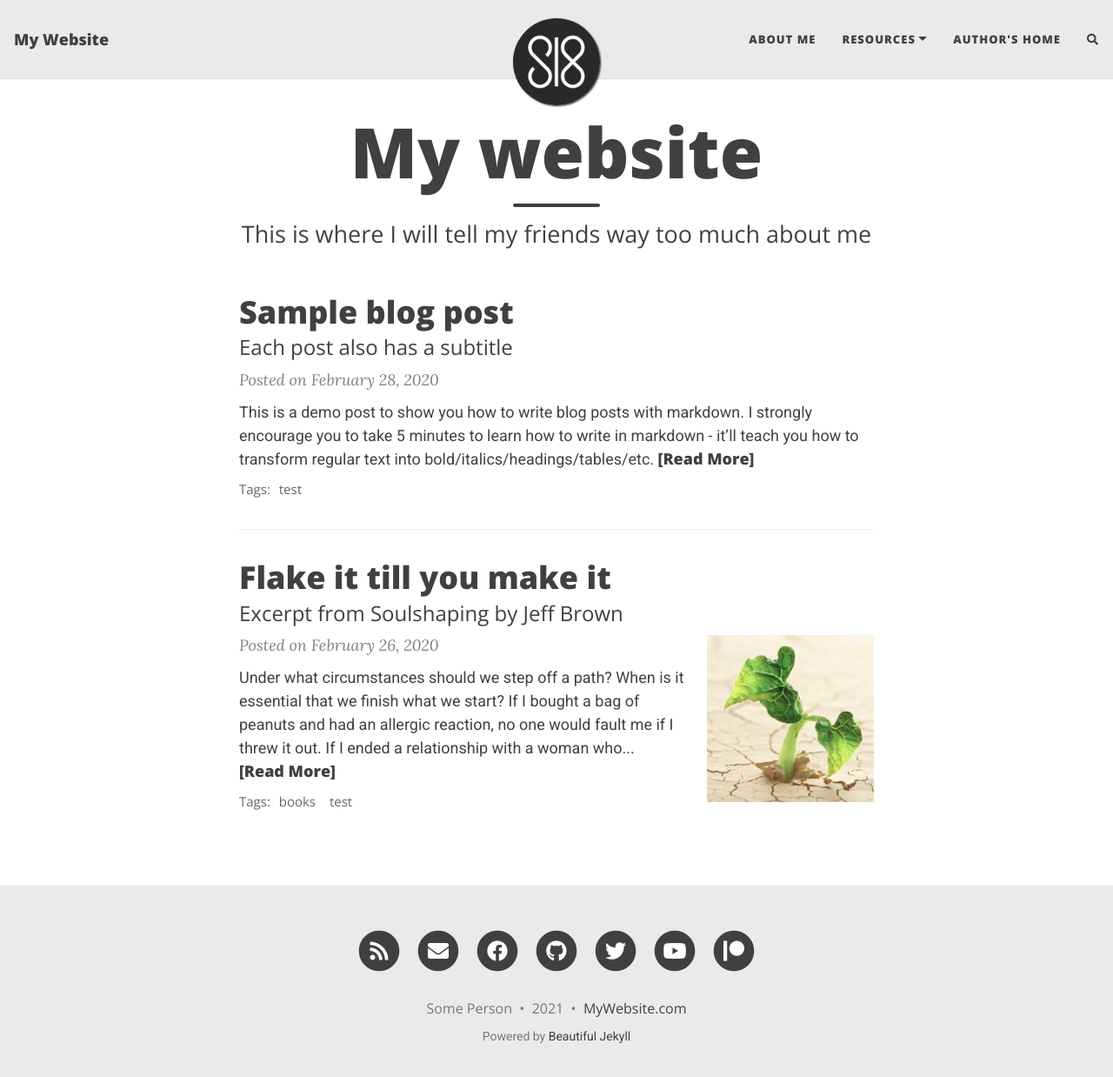
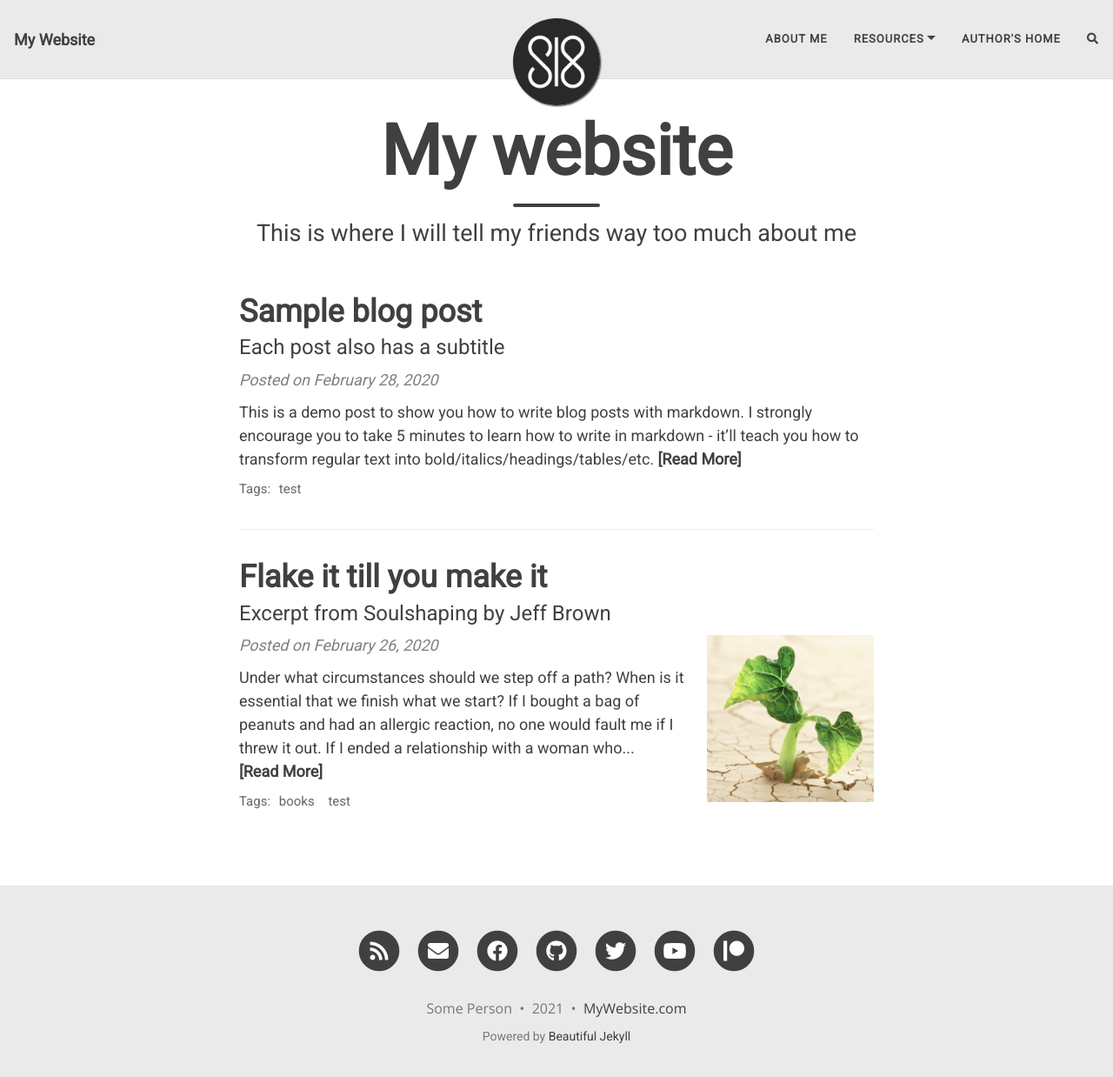
Before and after one commit to UncleJammer/unclejammer.github.io, a Jekyll site: the page built from index.html, in a window 1280 px wide and 1252 px high. Shown: the top 1238 px of the window at 87% size. Built offline with Jekyll 4.4.1, drawn with Linux system fonts in a browser that asks for light colours; nearby versions of some CDN libraries; the list of posts is cut into pages by our own code; comment, search, counter and statistics services are not loaded.

Commit message:
Update beautifuljekyll.css

```diff
--- a/assets/css/beautifuljekyll.css
+++ b/assets/css/beautifuljekyll.css
@@ -3,7 +3,7 @@ layout: null
 ---
 
 @import url("pygment_highlights.css");
-@import url('https://fonts.googleapis.com/css2?family=Roboto');
+@import url("https://fonts.googleapis.com/css2?family=Roboto");
 
 /* --- General --- */
 
@@ -29,7 +29,8 @@ p {
   margin: 1.875rem 0;
 }
 h1,h2,h3,h4,h5,h6 {
-  font-family: 'Open Sans', 'Helvetica Neue', Helvetica, Arial, sans-serif;
+  font-family: 'Roboto', 'Segoe UI', Tahoma, Geneva, Verdana, sans-serif;
+  /*font-family: 'Open Sans', 'Helvetica Neue', Helvetica, Arial, sans-serif;*/
   font-weight: 800;
   line-height: 1.1;
 }
@@ -127,7 +128,8 @@ img {
 .navbar-custom {
   background-color: {{ site.navbar-col | default: "#EAEAEA" }};
   border-bottom: 1px solid {{ site.navbar-border-col | default: "#DDDDDD" }};
-  font-family: 'Open Sans', 'Helvetica Neue', Helvetica, Arial, sans-serif;
+  font-family: 'Roboto', 'Segoe UI', Tahoma, Geneva, Verdana, sans-serif;
+  /*font-family: 'Open Sans', 'Helvetica Neue', Helvetica, Arial, sans-serif;*/
   {% if site.navbar-img %}
     background-image: url({{ site.navbar-img | relative_url }});
     background-attachment: fixed;
@@ -452,7 +454,8 @@ footer .footer-custom-content {
 
 .post-preview a {
   text-decoration: none;
-  font-family: 'Open Sans', 'Helvetica Neue', Helvetica, Arial, sans-serif;
+  font-family: 'Roboto', 'Segoe UI', Tahoma, Geneva, Verdana, sans-serif;
+  /*font-family: 'Open Sans', 'Helvetica Neue', Helvetica, Arial, sans-serif;*/
   color: {{ site.text-col | default: "#404040" }};
 }
 
@@ -477,7 +480,8 @@ footer .footer-custom-content {
   font-size: 1.125rem;
   font-style: italic;
   margin: 0 0 0.625rem;
-  font-family: 'Lora', 'Times New Roman', serif;
+  font-family: 'Roboto', 'Segoe UI', Tahoma, Geneva, Verdana, sans-serif;
+  /*font-family: 'Lora', 'Times New Roman', serif;*/
 }
 .post-heading .post-meta {
   display: inline-block;
@@ -554,7 +558,8 @@ footer .footer-custom-content {
 /* --- Tags --- */
 
 .blog-tags {
-  font-family: 'Open Sans', 'Helvetica Neue', Helvetica, Arial, sans-serif;
+  font-family: 'Roboto', 'Segoe UI', Tahoma, Geneva, Verdana, sans-serif;
+  /*font-family: 'Open Sans', 'Helvetica Neue', Helvetica, Arial, sans-serif;*/
   font-size: 0.9375rem;
   margin: 1.875rem 0;
 }
@@ -597,7 +602,8 @@ footer .footer-custom-content {
 }
 
 #full-tags-list {
-  font-family: 'Open Sans', 'Helvetica Neue', Helvetica, Arial, sans-serif;
+  font-family: 'Roboto', 'Segoe UI', Tahoma, Geneva, Verdana, sans-serif;
+  /*font-family: 'Open Sans', 'Helvetica Neue', Helvetica, Arial, sans-serif;*/
 }
 
 #full-tags-list .tag-entry {
@@ -671,7 +677,8 @@ nav.top-nav-short-permanent ~ header > .intro-header.big-img {
   font-size: 1.6875rem;
   line-height: 1.1;
   display: block;
-  font-family: 'Open Sans', 'Helvetica Neue', Helvetica, Arial, sans-serif;
+  font-family: 'Roboto', 'Segoe UI', Tahoma, Geneva, Verdana, sans-serif;
+  /*font-family: 'Open Sans', 'Helvetica Neue', Helvetica, Arial, sans-serif;*/
   font-weight: 300;
   margin: 0.625rem 0 0;
 }
@@ -696,7 +703,8 @@ nav.top-nav-short-permanent ~ header > .intro-header.big-img {
   padding: 0.3125rem 0.625rem;
   font-size: 0.6875rem;
   color: #EEE;
-  font-family: 'Open Sans', 'Helvetica Neue', Helvetica, Arial, sans-serif;
+  font-family: 'Roboto', 'Segoe UI', Tahoma, Geneva, Verdana, sans-serif;
+  /*font-family: 'Open Sans', 'Helvetica Neue', Helvetica, Arial, sans-serif;*/
   right: 0;
   bottom: 0;
   display: none;
@@ -788,7 +796,8 @@ nav.top-nav-short-permanent ~ header > .intro-header.big-img {
 }
 
 .pagination .page-item .page-link {
-  font-family: 'Open Sans', 'Helvetica Neue', Helvetica, Arial, sans-serif;
+  font-family: 'Roboto', 'Segoe UI', Tahoma, Geneva, Verdana, sans-serif;
+  /*font-family: 'Open Sans', 'Helvetica Neue', Helvetica, Arial, sans-serif;*/
   text-transform: uppercase;
   font-size: 0.875rem;
   font-weight: 800;
```
